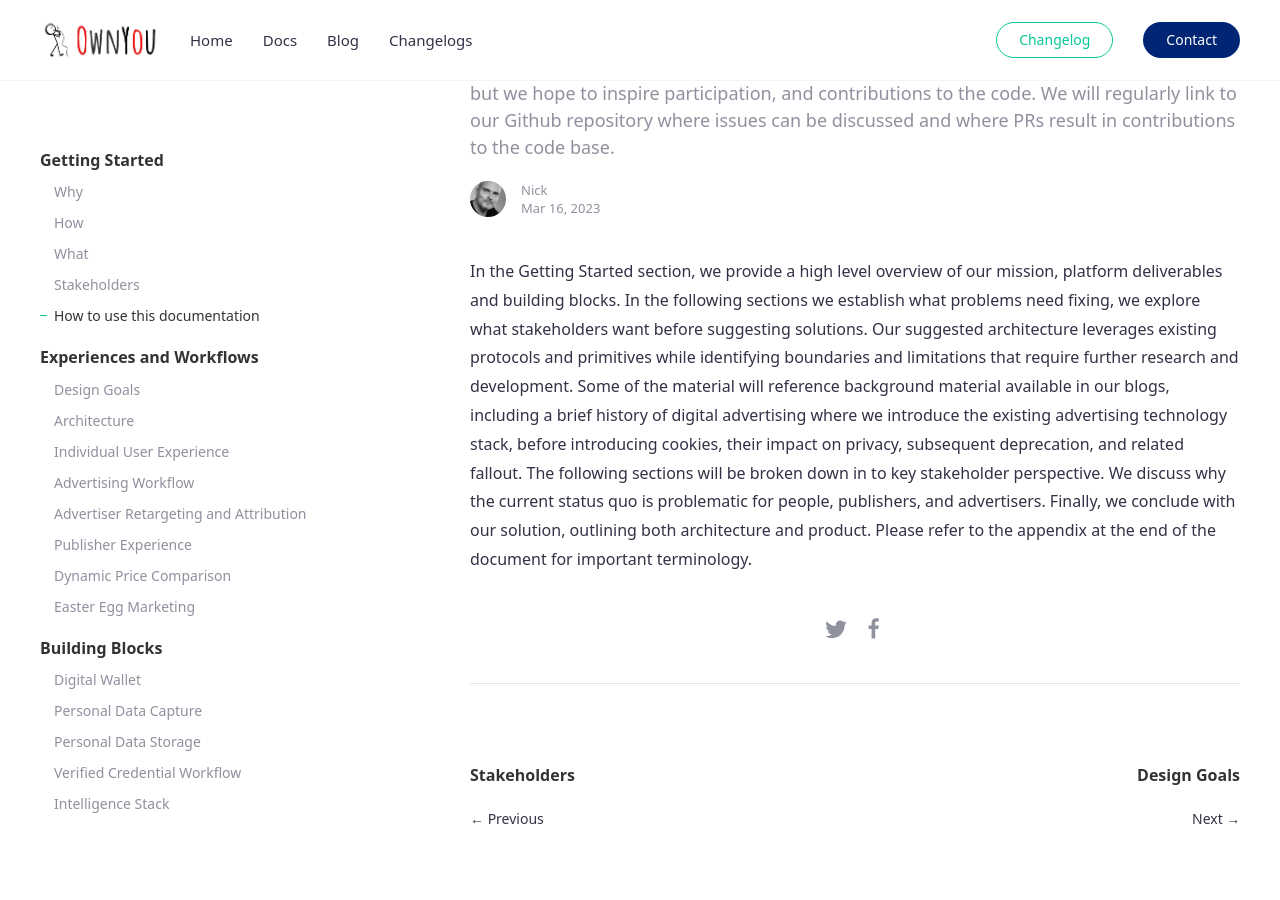
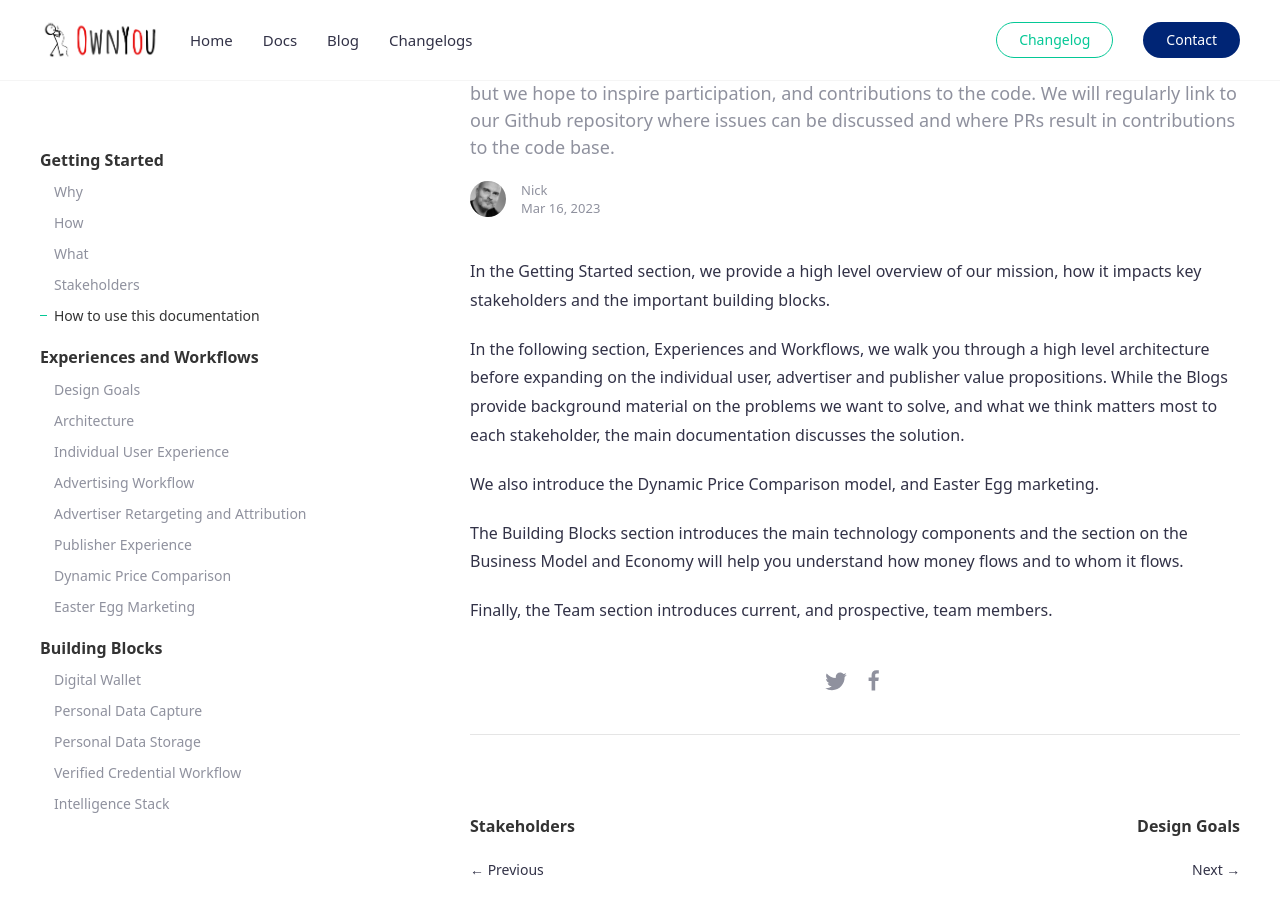
Before and after one commit to OwnYouLtd/docs, a Jekyll site: the page built from _docs/how_to_use_documentation.md, in a window 1280 px wide and 900 px high, scrolled down 263 px. Built offline with Jekyll 4.4.1, drawn with Linux system fonts in a browser that asks for light colours; comment, search, counter and statistics services are not loaded.

Commit message:
how to use docs update

```diff
--- a/_docs/how_to_use_documentation.md
+++ b/_docs/how_to_use_documentation.md
@@ -5,4 +5,12 @@ tags: [documentation, genesis, github]
 author: Nick
 ---
 
-In the Getting Started section, we provide a high level overview of our mission, platform deliverables and building blocks. In the following sections we establish what problems need fixing, we explore what stakeholders want before suggesting solutions. Our suggested architecture leverages existing protocols and primitives while identifying boundaries and limitations that require further research and development. Some of the material will reference background material available in our blogs, including a brief history of digital advertising where we introduce the existing advertising technology stack, before introducing cookies, their impact on privacy, subsequent deprecation, and related fallout. The following sections will be broken down in to key stakeholder perspective. We discuss why the current status quo is problematic for people, publishers, and advertisers. Finally, we conclude with our solution, outlining both architecture and product. Please refer to the appendix at the end of the document for important terminology.
+In the Getting Started section, we provide a high level overview of our mission, how it impacts key stakeholders and the important building blocks.
+
+In the following section, Experiences and Workflows, we walk you through a high level architecture before expanding on the individual user, advertiser and publisher value propositions. While the Blogs provide background material on the problems we want to solve, and what we think matters most to each stakeholder, the main documentation discusses the solution.
+
+We also introduce the Dynamic Price Comparison model, and Easter Egg marketing.
+
+The Building Blocks section introduces the main technology components and the section on the Business Model and Economy will help you understand how money flows and to whom it flows.
+
+Finally, the Team section introduces current, and prospective, team members.
```
